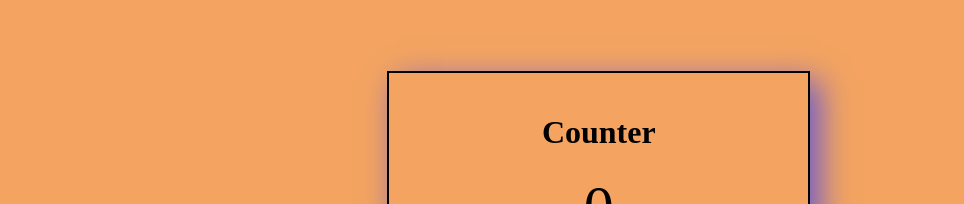
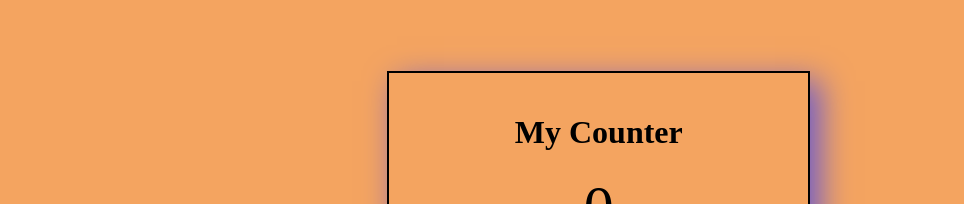
Before and after one commit to trishanu-init/WEbium_2.0, a plain HTML site: page index.html in a window 1280 px wide. Shown: the part 182-386 px from the top of the page, without its empty margins (0-964 px from the left). Drawn offline with Linux system fonts and the light colour scheme.

Commit message:
Update index.html

```diff
--- a/index.html
+++ b/index.html
@@ -10,7 +10,7 @@
 </head>
 <body>
     <div class="wrapper">
-        <h1 id="counter">Counter</h1>
+        <h1 id="counter">My Counter</h1>
         <span id="count">0</span>
         <div id="btn-box">
             <button id="increase">Increase</button>
```
